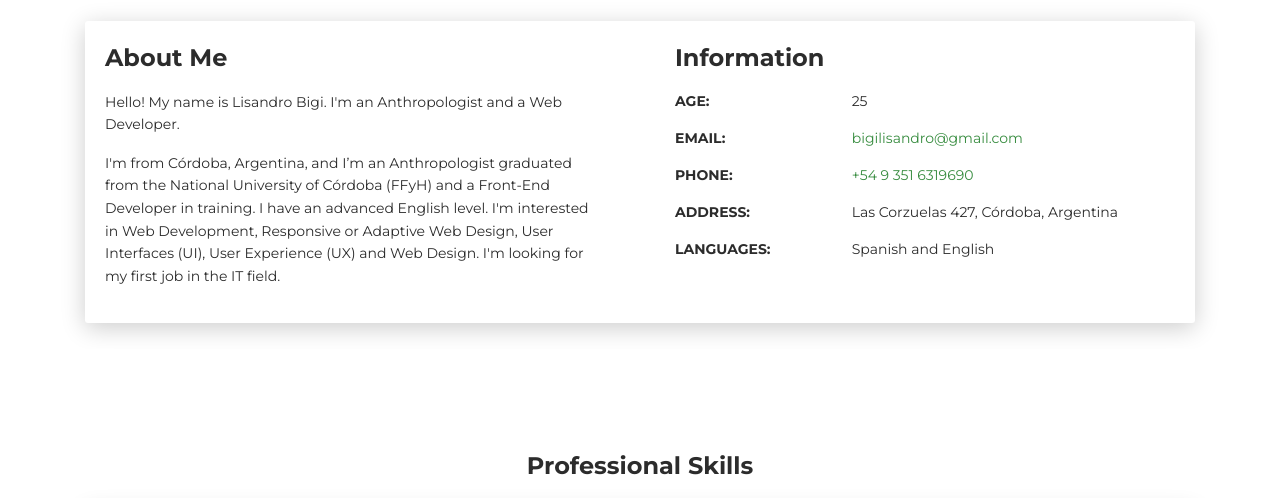
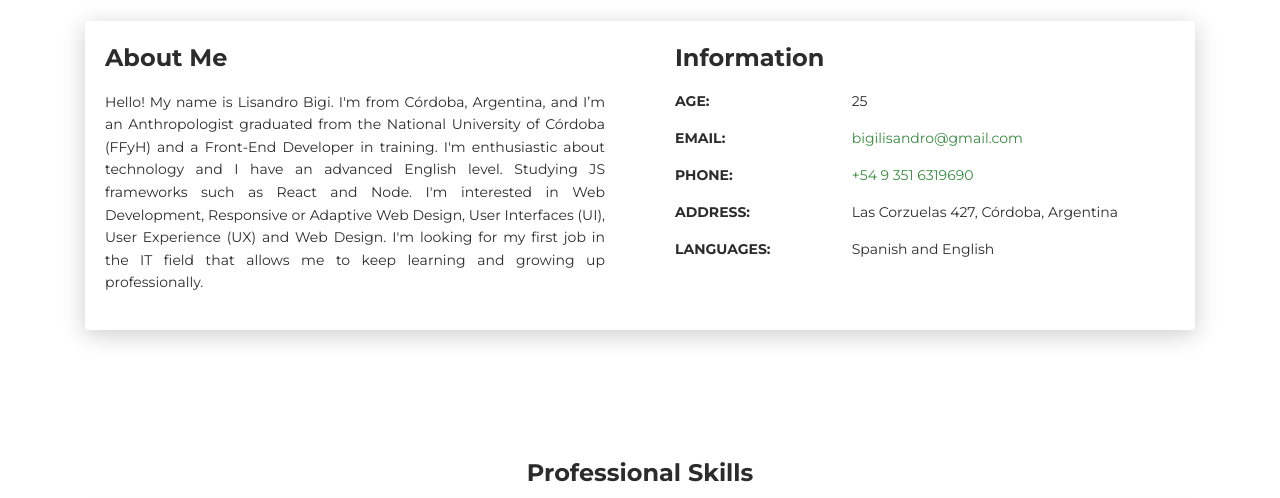
Before and after one commit to bigilisandro/cv, a plain HTML site: page index.html in a window 1280 px wide. Shown: the part 599-1097 px from the top of the page. Drawn offline with Linux system fonts and the light colour scheme.

Commit message:
xcasñcl

```diff
--- a/index.html
+++ b/index.html
@@ -66,8 +66,7 @@
         <div class="col-lg-6 col-md-12">
           <div class="card-body">
             <div class="h4 mt-0 title">About Me</div>
-            <p>Hello! My name is Lisandro Bigi. I'm an Anthropologist and a Web Developer.</p>
-            <p>I'm from Córdoba, Argentina, and I’m an Anthropologist graduated from the National University of Córdoba (FFyH) and a Front-End Developer in training. I have an advanced English level. I'm interested in Web Development, Responsive or Adaptive Web Design, User Interfaces (UI), User Experience (UX) and Web Design. I'm looking for my first job in the IT field.</p>
+            <p class="text-justify">Hello! My name is Lisandro Bigi. I'm from Córdoba, Argentina, and I’m an Anthropologist graduated from the National University of Córdoba (FFyH) and a Front-End Developer in training. I'm enthusiastic about technology and I have an advanced English level. Studying JS frameworks such as React and Node. I'm interested in Web Development, Responsive or Adaptive Web Design, User Interfaces (UI), User Experience (UX) and Web Design. I'm looking for my first job in the IT field that allows me to keep learning and growing up professionally.</p>
           </div>
         </div>
         <div class="col-lg-6 col-md-12">
```
Also changed, not shown: index-esp.html (+1 -2 lines), 2 other files.
